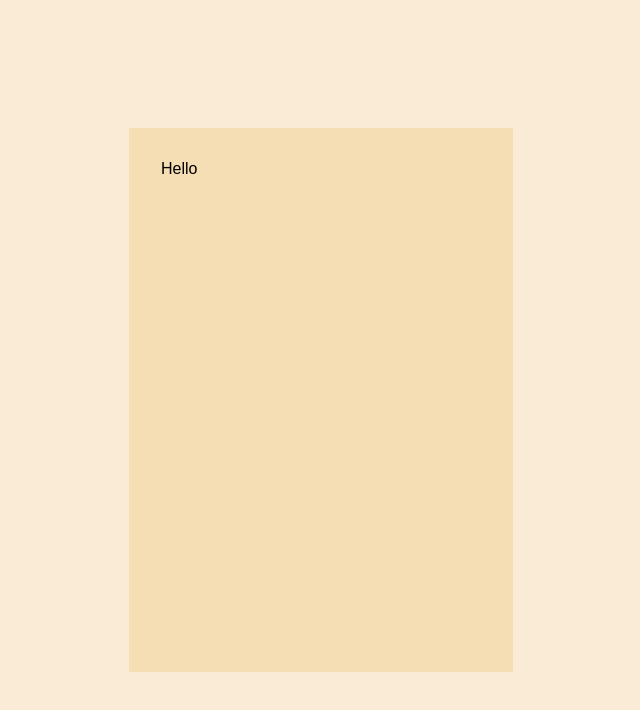
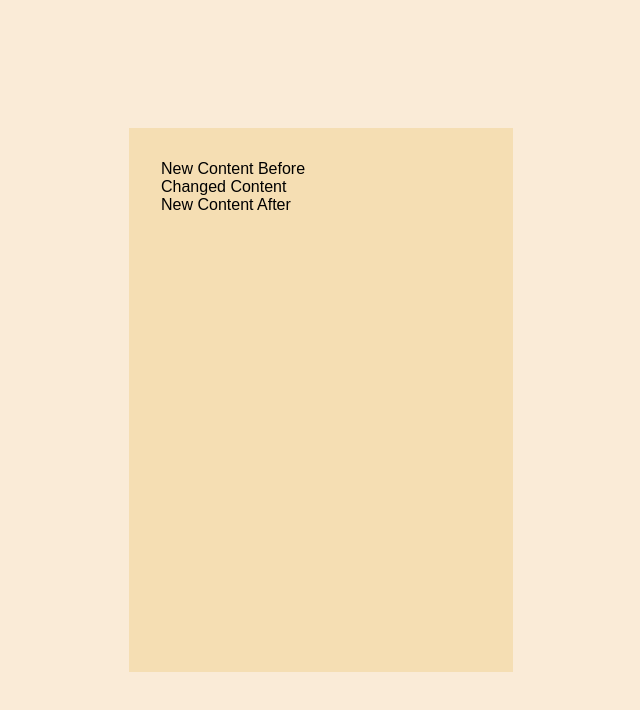
Before and after one commit to chnmk/js-nested-test, a website: page app/index.html in a window 1280 px wide. Shown: the whole page, without its empty margins (319-959 px from the left). Drawn offline with Linux system fonts and the light colour scheme; files that its build step writes are made by us from their sources.

Commit message:
feat: add basic js functionality

```diff
--- a/app/index.html
+++ b/app/index.html
@@ -4,7 +4,6 @@
   <meta charset="UTF-8">
   <meta name="viewport" content="width=device-width, initial-scale=1.0">
 
-  <link rel="icon" type="image/png" sizes="32x32" href="./images/favicon-32x32.png">
   <link rel="stylesheet" href="./css/style.min.css">
 
   <title>Nested Folders</title>
@@ -17,5 +16,6 @@
       </div>
     </div>
   </main>
+  <script src="./js/main.min.js"></script>
 </body>
 </html>
--- a/app/js/main.js
+++ b/app/js/main.js
@@ -1,2 +1,12 @@
-console.log("Hello, world!")
-console.log("Hello, world!")
+const newDiv1 = document.createElement("div");
+const newContent1 = document.createTextNode("New Content Before");
+newDiv1.appendChild(newContent1);
+
+const newDiv2 = document.createElement("div");
+const newContent2 = document.createTextNode("New Content After");
+newDiv2.appendChild(newContent2);
+
+const currentDiv = document.getElementsByClassName("box__items")[0];
+currentDiv.innerHTML = "Changed Content";
+currentDiv.parentNode.insertBefore(newDiv1, currentDiv)
+currentDiv.parentNode.append(newDiv2)
```
Also changed, not shown: app/js/main.min.js.
